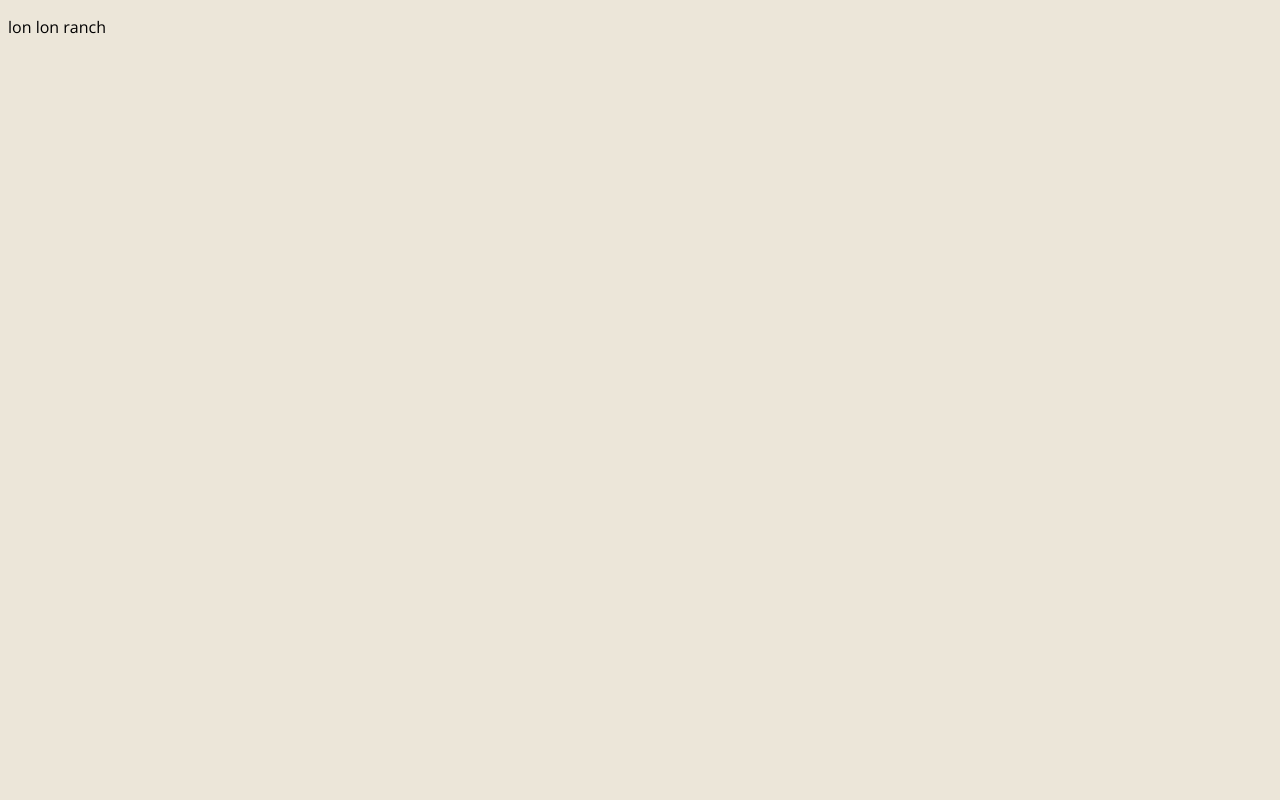
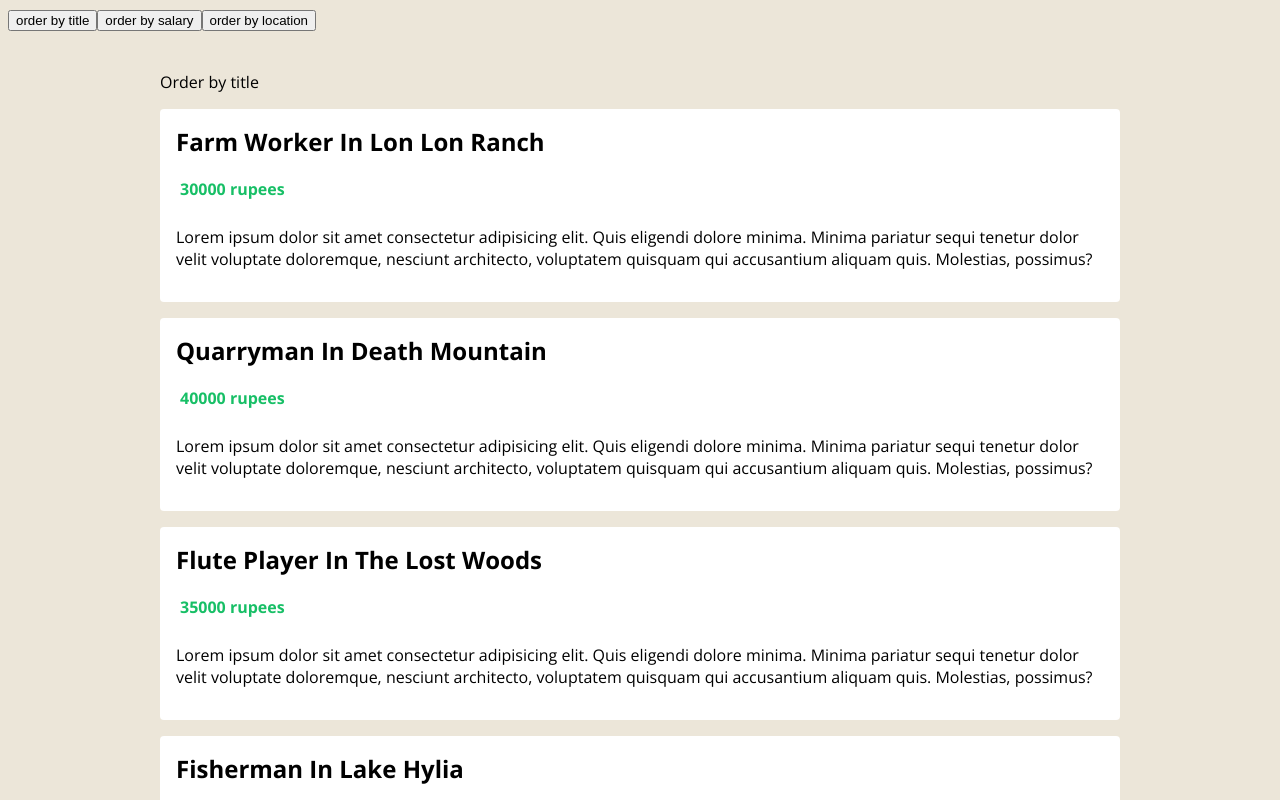
Before and after one commit to koheitech/vue3_fake_job_finder, a Vue app: page / in a window 1280 px wide. Shown: the top 800 px of the page. Built offline with nearby package versions, Linux system fonts and the light colour scheme.

Commit message:
pass order term as props

```diff
--- a/package.json
+++ b/package.json
@@ -12,6 +12,7 @@
     "vue": "^3.2.13"
   },
   "devDependencies": {
+    "volar-service-vetur": "latest",
     "@typescript-eslint/eslint-plugin": "^5.4.0",
     "@typescript-eslint/parser": "^5.4.0",
     "@vue/cli-plugin-babel": "~5.0.0",
--- a/src/App.vue
+++ b/src/App.vue
@@ -1,16 +1,21 @@
 <template>
   <div class="app">
-    <p>{{ jobs[0].location }}</p>
+    <button @click="handleClick('title')">order by title</button>
+    <button @click="handleClick('salary')">order by salary</button>
+    <button @click="handleClick('location')">order by location</button>
+    <JobList :jobs="jobs" :order="order"/>
   </div>
 </template>
 
 <script lang="ts">
 import { defineComponent, reactive, ref, toRefs } from 'vue';
+import JobList from './components/JobsList.vue'
 import Job from  './types/Job'
+import OrderTerm from  './types/OrderTerm'
 
 export default defineComponent({
   name: 'App',
-  components: {},
+  components: { JobList },
   setup() {
     const jobs = ref<Job[]>([
       { title: 'farm worker', location: 'lon lon ranch', salary: 30000, id: '1' },
@@ -20,7 +25,13 @@
       { title: 'prison guard', location: 'gerudo valley', salary: 32000, id: '5' }
     ])
 
-    return { jobs }
+    const order = ref<OrderTerm>('title')
+
+    const handleClick = (term: OrderTerm) => {
+      order.value = term
+    }
+
+    return { jobs, handleClick, order }
   },
   methods: {
   }
--- /dev/null
+++ b/src/components/JobsList.vue
@@ -0,0 +1,72 @@
+<template>
+  <div class="job-list">
+    <p>Order by {{ order }}</p>
+    <ul>
+      <li v-for="job in jobs" :key="job.id">
+        <h2>{{ job.title }} in {{ job.location }}</h2>
+        <div class="salary">
+          <p>{{ job.salary }} rupees</p>
+        </div>
+        <div class="description">
+          <p>
+            Lorem ipsum dolor sit amet consectetur adipisicing elit.
+            Quis eligendi dolore minima. Minima pariatur sequi tenetur
+            dolor velit voluptate doloremque, nesciunt architecto,
+            voluptatem quisquam qui accusantium aliquam quis. Molestias, possimus?
+          </p>
+        </div>
+      </li>
+    </ul>
+  </div>
+</template>
+
+<script lang="ts">
+import { defineComponent, PropType } from "vue";
+import Job from "@/types/Job";
+import OrderTerm from "@/types/OrderTerm";
+
+export default defineComponent({
+  props: {
+    jobs: {
+      required: true,
+      type: Array as PropType<Job[]>,
+    },
+    order: {
+      required: true,
+      type: String as PropType<OrderTerm>,
+    }
+  },
+});
+</script>
+
+<style scoped>
+  .job-list {
+    max-width: 960px;
+    margin: 40px auto;
+  }
+  .job-list ul {
+    padding: 0;
+  }
+  .job-list li {
+    list-style-type: none;
+    background: white;
+    padding: 16px;
+    margin: 16px 0;
+    border-radius: 4px;
+  }
+  .job-list h2 {
+    margin: 0 0 10px;
+    text-transform: capitalize;
+  }
+  .salary {
+    display: flex;
+  }
+  .salary img {
+    width: 30px;
+  }
+  .salary p {
+    color: #17bf66;
+    font-weight: bold;
+    margin: 10px 4px;
+  }
+</style>
--- /dev/null
+++ b/src/types/OrderTerm.ts
@@ -0,0 +1,3 @@
+type OrderTerm = 'location' | 'title' | 'salary'
+
+export default OrderTerm
```
